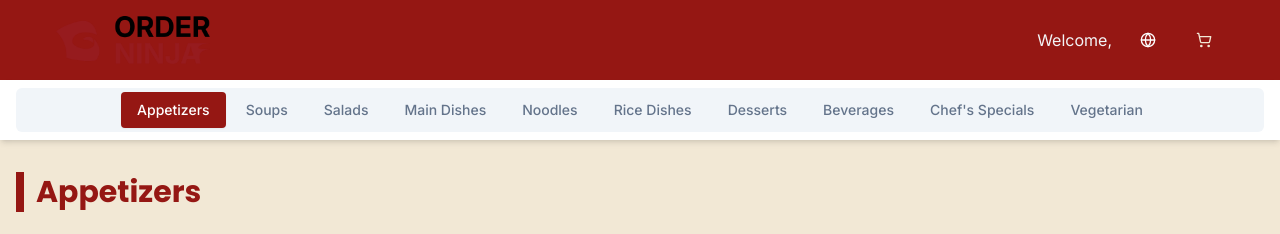
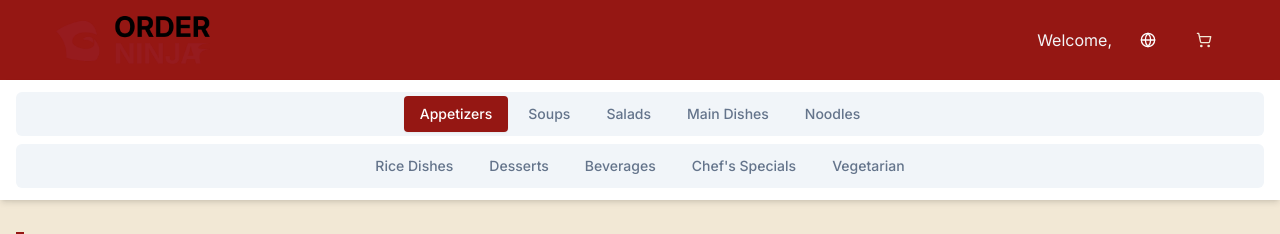
Before and after one commit to OrderNinja/Demo_Menu, a React (Vite) app: page /menu in a window 1280 px wide. Shown: the top 234 px of the page. Built offline with nearby package versions, Linux system fonts and the light colour scheme; grey boxes are pictures that could not be loaded.

Commit message:
Refactor: Improve menu category display
Update the menu category tabs to display on two lines for better readability.

```diff
--- a/src/pages/MenuPage.tsx
+++ b/src/pages/MenuPage.tsx
@@ -20,6 +20,10 @@ const MenuPage: React.FC = () => {
   const [activeCategory, setActiveCategory] = useState(categories[0].id);
   const [filteredItems, setFilteredItems] = useState(menuItems.filter(item => item.category === activeCategory));
   const [isLoadingMore, setIsLoadingMore] = useState(false);
+
+  // Split categories into two rows
+  const firstRowCategories = categories.slice(0, Math.ceil(categories.length / 2));
+  const secondRowCategories = categories.slice(Math.ceil(categories.length / 2));
 
   // Redirect to landing if user info is not complete
   useEffect(() => {
@@ -60,12 +64,26 @@ const MenuPage: React.FC = () => {
         </div>
       </header>
 
-      {/* Category tabs - horizontal below header */}
-      <div className="bg-white shadow-md py-2 sticky top-0 z-10">
+      {/* Category tabs - now in two rows */}
+      <div className="bg-white shadow-md py-3 sticky top-0 z-10">
         <div className="container mx-auto px-4">
           <Tabs defaultValue={activeCategory} onValueChange={setActiveCategory}>
-            <TabsList className="w-full h-auto flex overflow-x-auto pb-1 justify-start md:justify-center gap-1">
-              {categories.map(category => (
+            {/* First row of categories */}
+            <TabsList className="w-full h-auto flex overflow-x-auto pb-1 justify-center gap-1 mb-2">
+              {firstRowCategories.map(category => (
+                <TabsTrigger
+                  key={category.id}
+                  value={category.id}
+                  className="px-4 py-2 whitespace-nowrap data-[state=active]:bg-restaurant-primary data-[state=active]:text-white"
+                >
+                  {t(`categories.${category.id}`, category.name)}
+                </TabsTrigger>
+              ))}
+            </TabsList>
+
+            {/* Second row of categories */}
+            <TabsList className="w-full h-auto flex overflow-x-auto pb-1 justify-center gap-1">
+              {secondRowCategories.map(category => (
                 <TabsTrigger
                   key={category.id}
                   value={category.id}
```
